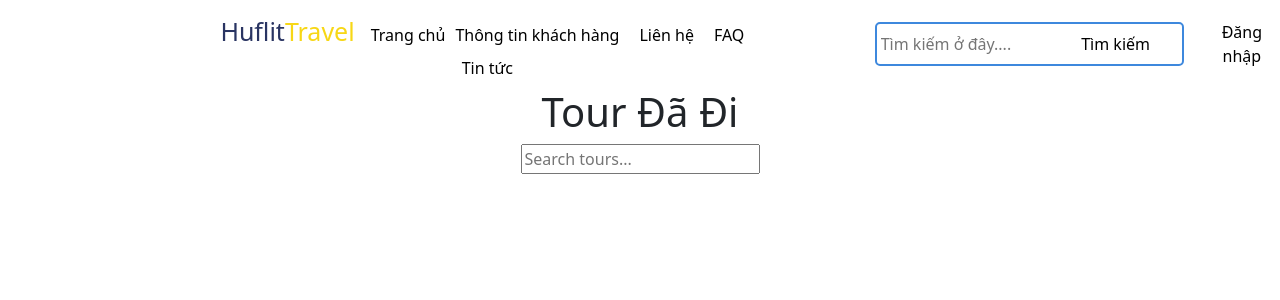
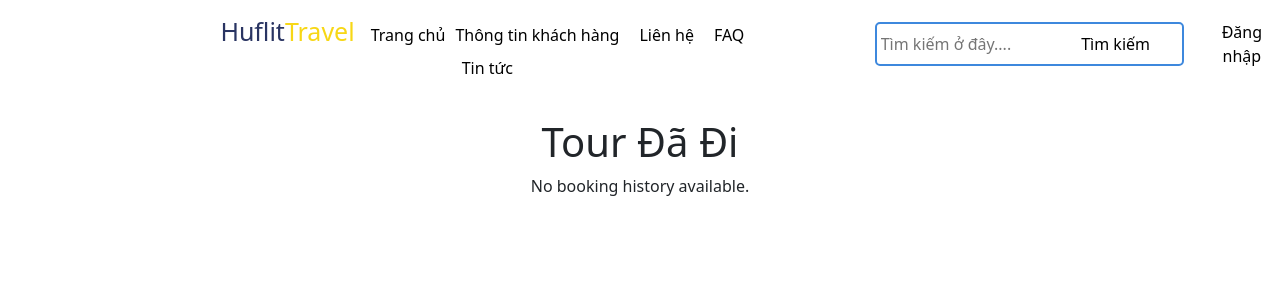
Before and after one commit to reilee21/QuanLyTourDuLich_FE, a React (Create React App) app: page /histour in a window 1280 px wide. Shown: the top 300 px of the page. Built offline with nearby package versions, Linux system fonts and the light colour scheme.

Commit message:
update lịch sửa đặt tour

```diff
--- a/src/App.js
+++ b/src/App.js
@@ -1,12 +1,13 @@
-//App.js
+// App.js
 import React from 'react';
 import { Routes, Route } from 'react-router-dom';
 import './App.css';
 import { defaultRoute } from './routes';
 import DefaultLayout from './components/layouts/Layout';
-import HotelDetail from './page/orderhotel/hoteldetail'; // Import trang HotelDetail
+import HotelDetail from './page/orderhotel/hoteldetail';
 import NewsArticlePage from './page/News/NewsArticle';
 import TourDetail from './page/ordertour/tourdetail';
+import HistoryPage from './page/histour'; // Import the HistoryPage component
 
 function App() {
   return (
@@ -17,10 +18,11 @@ function App() {
             const Page = route.component;
             return <Route key={index} path={route.path} element={<Page />} />;
           })}
-          {/* Thêm route cho HotelDetail */}
           <Route path="/hoteldetail/:hotelId" element={<HotelDetail />} />
-          <Route path="/tourdetail/:tourId" element={<TourDetail />} /> {/* Thêm route cho TourDetail */}
+          <Route path="/tourdetail/:tourId" element={<TourDetail />} />
           <Route path="/news/:id" element={<NewsArticlePage />} />
+          {/* Add a new route for the HistoryPage */}
+          <Route path="/history" element={<HistoryPage />} />
         </Route>
       </Routes>
     </div>
--- /dev/null
+++ b/src/page/histour/histour.css
@@ -0,0 +1,6 @@
+.histour {
+    margin-top: 30px;
+    text-align: center;
+
+
+}
--- a/src/page/histour/index.js
+++ b/src/page/histour/index.js
@@ -1,49 +1,41 @@
-import React, { useState, useEffect } from 'react';
+import React, { useEffect, useState } from 'react';
+import "./histour.css"
+const HistoryPage = () => {
+    const [bookingHistory, setBookingHistory] = useState([]);
 
-const TourList = ({ tours }) => {
+    useEffect(() => {
+        // Retrieve booking data from localStorage
+        const storedData = localStorage.getItem('bookingData');
+
+        if (storedData) {
+            // Parse the stored JSON data
+            const bookingData = JSON.parse(storedData);
+
+            // Update booking history state
+            setBookingHistory([bookingData, ...bookingHistory]);
+        }
+    }, []); // Run this effect only once on component mount
+
     return (
-        <div>
-            {tours.map((tour) => (
-                <TourItem key={tour.id} tour={tour} />
-            ))}
+        <div >
+            <h1 className='histour'>Tour Đã Đi</h1>
+            {bookingHistory.length === 0 ? (
+                <p>No booking history available.</p>
+            ) : (
+                <ul>
+                    {bookingHistory.map((booking, index) => (
+                        <li key={index}>
+                            <p>Mã tour: {booking.tourId}</p>
+                            <p>Số lượng người tham gia: {booking.participants}</p>
+                            <p>Ngày đi: {booking.departureDate}</p>
+                            <p>Giờ tập chung: {booking.gatheringTime}</p>
+                            <p>Giá tiền: {booking.totalPrice} VND</p>
+                        </li>
+                    ))}
+                </ul>
+            )}
         </div>
     );
 };
 
-const TourItem = ({ tour }) => {
-    return (
-        <div>
-            <h2>{tour.name}</h2>
-            <p>{tour.details}</p>
-        </div>
-    );
-};
-
-const TourPage = () => {
-    const [tours, setTours] = useState([]); // Set initial value to an empty array
-    const [searchQuery, setSearchQuery] = useState('');
-
-    useEffect(() => {
-        // Fetch tour data here and update the tours state
-        // For example: fetchTours().then(data => setTours(data));
-    }, []);
-
-    const filteredTours = tours.filter((tour) =>
-        tour.name.toLowerCase().includes(searchQuery.toLowerCase())
-    );
-
-    return (
-        <div>
-            <h1>Tour Đã Đi</h1>
-            <input
-                type="text"
-                placeholder="Search tours..."
-                value={searchQuery}
-                onChange={(e) => setSearchQuery(e.target.value)}
-            />
-            <TourList tours={filteredTours} />
-        </div>
-    );
-};
-
-export default TourPage;
+export default HistoryPage;
--- a/src/page/ordertour/tourdetail.js
+++ b/src/page/ordertour/tourdetail.js
@@ -1,12 +1,14 @@
 import React, { useEffect, useState } from 'react';
-import { useParams } from 'react-router-dom';
+import { useParams, useNavigate } from 'react-router-dom';
 import './TourDetail.css';
 import HanoiImage from '../../assets/image/hanoi.png';
+
 const TourDetail = () => {
     const { tourId } = useParams();
     const [tourDetails, setTourDetails] = useState(null);
     const [selectedParticipants, setSelectedParticipants] = useState(1);
     const [isMounted, setIsMounted] = useState(true);
+    const navigate = useNavigate();
 
     useEffect(() => {
         const fetchTourDetails = async () => {
@@ -85,21 +87,34 @@ const TourDetail = () => {
         return selectedParticipants * (tourDetails ? tourDetails.Gia : 0);
     };
 
-    if (!tourDetails) {
-        return <p>Loading...</p>;
-    }
-
-    const totalPrice = calculateTotalPrice();
-
     const handleConfirmBooking = () => {
         if (selectedParticipants === 0) {
             alert('Vui lòng chọn số người tham gia trước khi xác nhận đặt tour.');
             return; // Do not proceed with the confirmation
         }
 
+        // Lưu thông tin đặt tour vào localStorage
+        const bookingData = {
+            tourId: tourDetails.MaTour,
+            participants: selectedParticipants,
+            totalPrice: calculateTotalPrice(),
+            departureDate: tourDetails.NgayKhoiHanh,
+            gatheringTime: tourDetails.GioTapTrung,
+        };
+        localStorage.setItem('bookingData', JSON.stringify(bookingData));
+
         // Perform actions to confirm the booking, e.g., send data to the server
         alert('Đặt tour thành công');
+
+        // Điều hướng sang trang lịch sử đặt tour
+        navigate('/history');
     };
+
+    if (!tourDetails) {
+        return <p>Loading...</p>;
+    }
+
+    const totalPrice = calculateTotalPrice();
 
     return (
         <>
@@ -136,9 +151,7 @@ const TourDetail = () => {
                         </button>
                     </div>
                 </div>
-
             </div>
-
         </>
     );
 };
```
